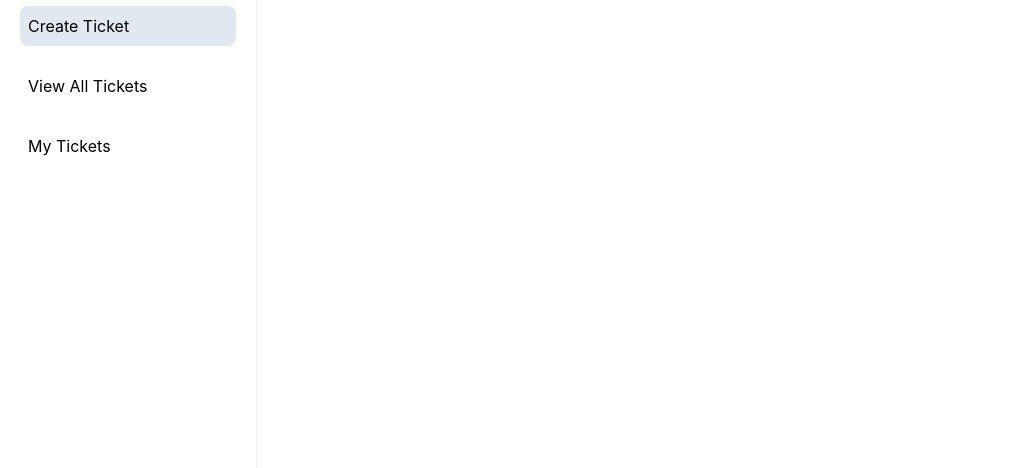
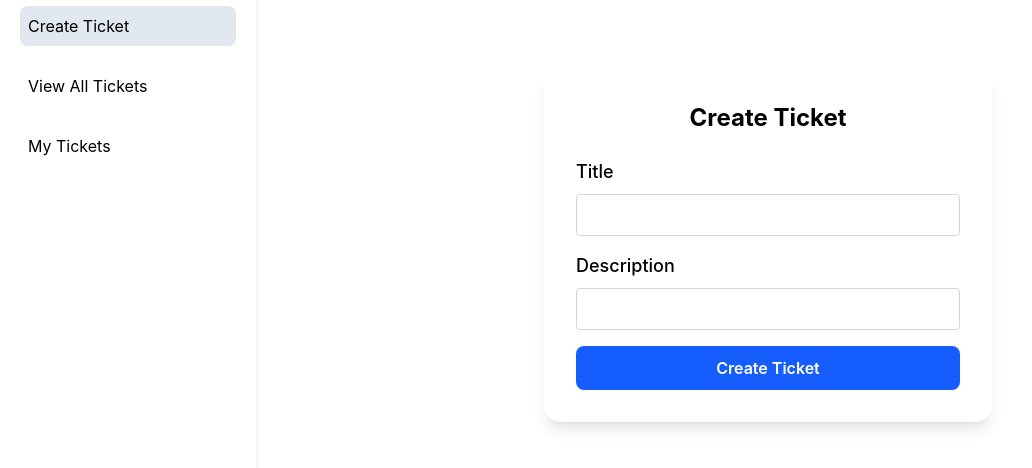
Before and after one commit to Priyansh7999/react-auth-forms, a React (Vite) app: page /create-ticket in a window 1280 px wide. Shown: the part 178-646 px from the top of the page, without its empty margins (0-1032 px from the left). Built offline with nearby package versions, Linux system fonts and the light colour scheme; sample sign-in values are in the browser's storage.

Commit message:
feat: create the create-ticket page

```diff
--- /dev/null
+++ b/src/pages/CreateTicket.tsx
@@ -0,0 +1,76 @@
+import { Form, Formik, type FormikHelpers } from 'formik'
+import React from 'react'
+import { createTicket } from '../services/ticketService.js'
+import { toast } from 'react-hot-toast'
+import { CreateTicketSchema } from '../schemas/CreateTicketSchema.js'
+import InputField from '../components/InputField.js'
+
+type CreateTicketValues = {
+    title: string
+    description: string
+}
+
+export default function CreateTicket() {
+    const initialValues: CreateTicketValues = {
+        title: '',
+        description: ''
+    }
+
+    const handleSubmit = async (
+        values: CreateTicketValues,
+        { resetForm }: FormikHelpers<CreateTicketValues>
+    ) => {
+        try {
+            await createTicket(values)
+            toast.success('Ticket created successfully!')
+            resetForm()
+        } catch (error: unknown) {
+            if (error instanceof Error) {
+                toast.error(error.message)
+            } else {
+                toast.error('Something went wrong')
+            }
+        }
+    }
+
+    return (
+        <div className="min-h-screen flex items-center justify-center">
+
+            <div className="w-full max-w-md bg-white shadow-lg rounded-2xl p-8">
+
+                <h3 className="text-2xl font-bold mb-6 text-center">
+                    Create Ticket
+                </h3>
+
+                <Formik<CreateTicketValues>
+                    initialValues={initialValues}
+                    validationSchema={CreateTicketSchema}
+                    onSubmit={handleSubmit}
+                >
+                    <Form className="space-y-5">
+
+                        <InputField
+                            label="Title"
+                            type="text"
+                            name="title"
+                        />
+
+                        <InputField
+                            label="Description"
+                            type='text'
+                            name="description"
+                        />
+
+                        <button
+                            type="submit"
+                            className="w-full bg-blue-600 hover:bg-blue-700 transition duration-200 text-white font-semibold py-2.5 rounded-lg"
+                        >
+                            Create Ticket
+                        </button>
+
+                    </Form>
+                </Formik>
+            </div>
+        </div>
+    )
+}
--- a/src/pages/HomePage.tsx
+++ b/src/pages/HomePage.tsx
@@ -14,24 +14,8 @@ export default function HomePage() {
         navigate('/sign-in')
     }
     return (
-        <div className='flex flex-col'>
-            <div className='flex flex-col items-center p-2 gap-4'>
-                <h1 className='text-4xl font-bold'>Welcome to the Home Page!</h1>
-                <div>
-                    <Button title={"Create Ticket"} onClick={handleClick} />
-                </div>
-                <div>
-                    <Button title="Sign Out" onClick={handleSignOut} />
-                </div>
-            </div>
-            <div className={`absolute w-full bg-transparent ${modal ? 'block' : 'hidden'}`}>
-                {
-                    modal && (
-                        <div className='flex justify-center items-center'>
-                            <CreateTicketModel handleClose={handleClick} />
-                        </div>)
-                }
-            </div>
+        <div className='flex flex-col justify-center items-center p-2 gap-4 w-full h-full'>
+            <h1 className='text-4xl font-bold'>Welcome to the Home Page!</h1>
         </div>
     )
 }
```
